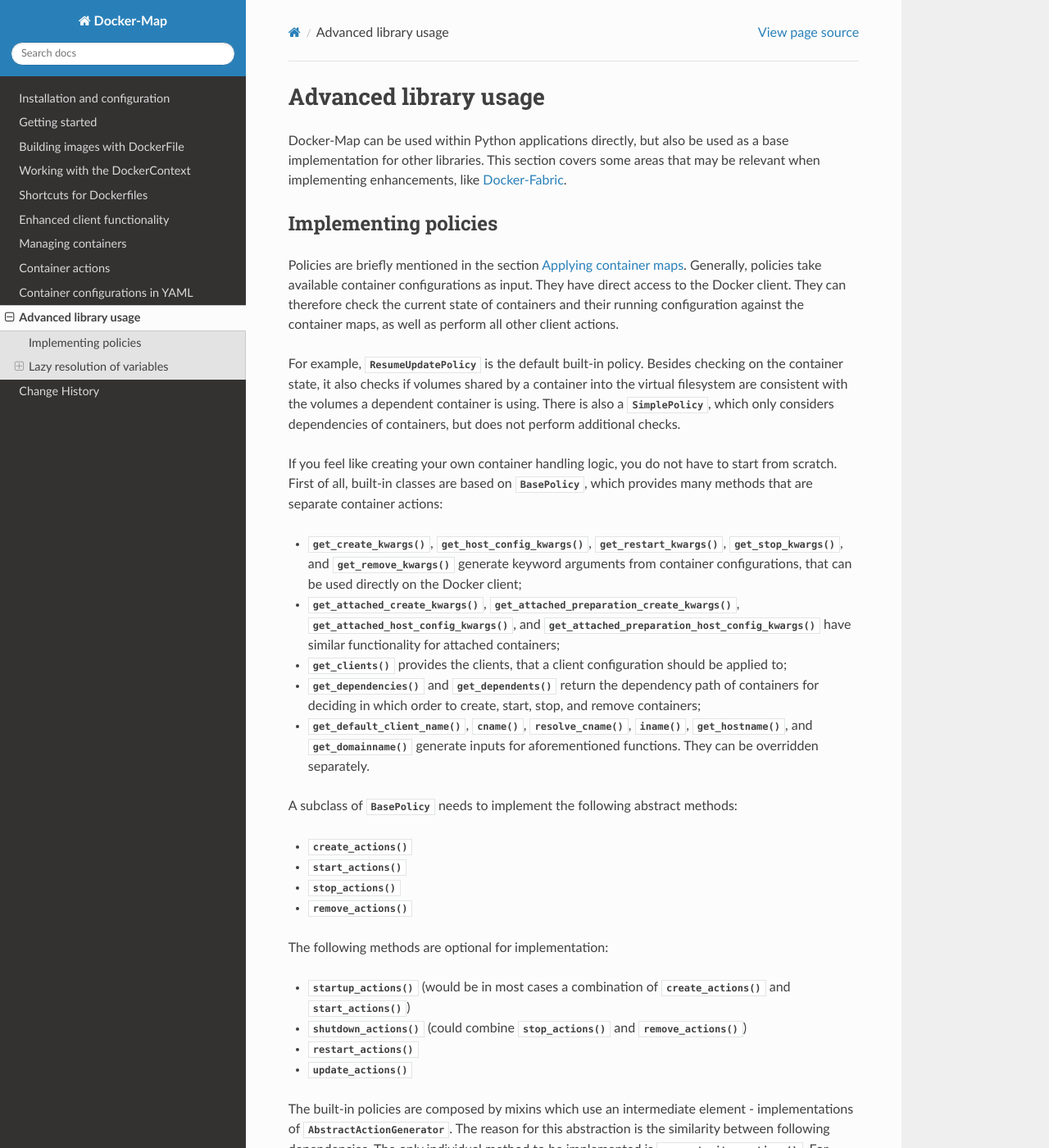
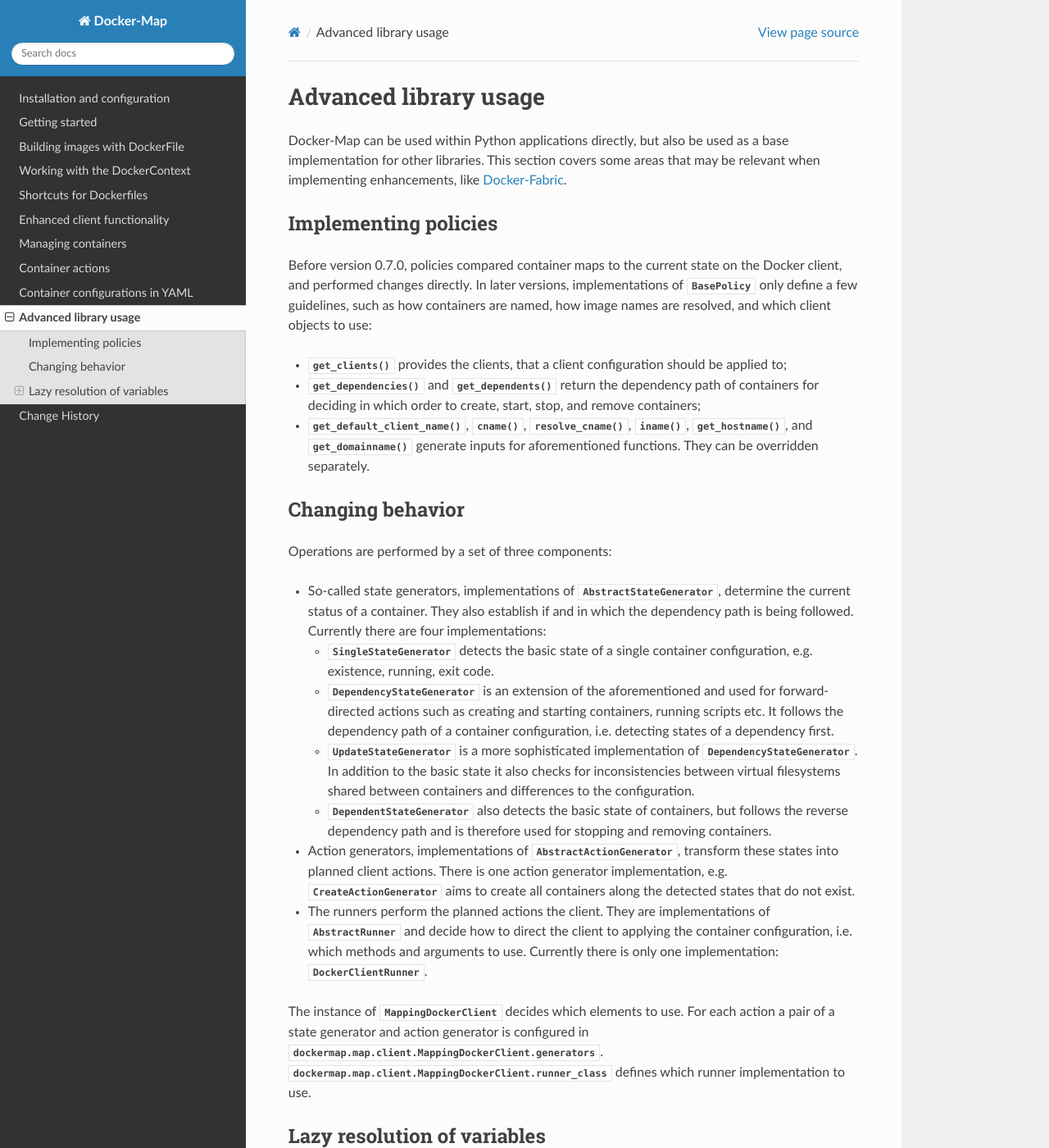
Before and after one commit to merll/docker-map, a Sphinx documentation site: the page built from docs/guide/containers/advanced.rst, in a window 1280 px wide and 1400 px high. Shown: the whole window at 82% size. Built offline with Sphinx 7.4.7 and the Read the Docs theme 2.0.0, drawn with Linux system fonts in a browser that asks for light colours; the version number could not be read and is left out; some of the changed text lies outside the part shown.

Commit message:
Updated docs.

```diff
--- a/docs/api/dockermap.map.rst
+++ b/docs/api/dockermap.map.rst
@@ -6,7 +6,10 @@ Subpackages
 
 .. toctree::
 
+    dockermap.map.action
     dockermap.map.policy
+    dockermap.map.runner
+    dockermap.map.state
 
 Submodules
 ----------
--- a/docs/changes.rst
+++ b/docs/changes.rst
@@ -2,6 +2,11 @@
 
 Change History
 ==============
+0.7.0b1
+-------
+* Refactoring of policy framework. The monolithic client action functions have been divided into separate
+  modules for improving maintainability and testing. This also makes it easier to add more functionality.
+
 0.6.5
 -----
 * Better support for IPv6 addresses. Added ``ipv6`` flag to port bindings and ``interfaces_ipv6`` property to client
--- a/docs/guide/containers/advanced.rst
+++ b/docs/guide/containers/advanced.rst
@@ -10,31 +10,10 @@ libraries. This section covers some areas that may be relevant when implementing
 
 Implementing policies
 ---------------------
-Policies are briefly mentioned in the section :ref:`applying_maps`. Generally, policies take available
-container configurations as input. They have direct access to the Docker client. They can therefore check the current
-state of containers and their running configuration against the container maps, as well as perform all other client
-actions.
+Before version 0.7.0, policies compared container maps to the current state on the Docker client, and performed changes
+directly. In later versions, implementations of :class:`~dockermap.map.policy.base.BasePolicy` only define a few
+guidelines, such as how containers are named, how image names are resolved, and which client objects to use:
 
-For example, :class:`~dockermap.map.policy.resume.ResumeUpdatePolicy` is the default built-in policy. Besides checking
-on the container state, it also checks if volumes shared by a container into the virtual filesystem are consistent
-with the volumes a dependent container is using. There is also a :class:`~dockermap.map.policy.simple.SimplePolicy`,
-which only considers dependencies of containers, but does not perform additional checks.
-
-If you feel like creating your own container handling logic, you do not have to start from scratch. First of all,
-built-in classes are based on :class:`~dockermap.map.policy.base.BasePolicy`, which provides many methods that are
-separate container actions:
-
-* :meth:`~dockermap.map.policy.base.BasePolicy.get_create_kwargs`,
-  :meth:`~dockermap.map.policy.base.BasePolicy.get_host_config_kwargs`,
-  :meth:`~dockermap.map.policy.base.BasePolicy.get_restart_kwargs`,
-  :meth:`~dockermap.map.policy.base.BasePolicy.get_stop_kwargs`, and
-  :meth:`~dockermap.map.policy.base.BasePolicy.get_remove_kwargs` generate keyword arguments from container
-  configurations, that can be used directly on the Docker client;
-* :meth:`~dockermap.map.policy.base.BasePolicy.get_attached_create_kwargs`,
-  :meth:`~dockermap.map.policy.base.BasePolicy.get_attached_preparation_create_kwargs`,
-  :meth:`~dockermap.map.policy.base.BasePolicy.get_attached_host_config_kwargs`, and
-  :meth:`~dockermap.map.policy.base.BasePolicy.get_attached_preparation_host_config_kwargs` have similar functionality
-  for attached containers;
 * :meth:`~dockermap.map.policy.base.BasePolicy.get_clients` provides the clients, that a client configuration should be
   applied to;
 * :meth:`~dockermap.map.policy.base.BasePolicy.get_dependencies` and
@@ -48,39 +27,38 @@ separate container actions:
   :meth:`~dockermap.map.policy.base.BasePolicy.get_domainname` generate inputs for aforementioned functions. They can
   be overridden separately.
 
-A subclass of :class:`~dockermap.map.policy.base.BasePolicy` needs to implement the following abstract methods:
+Changing behavior
+-----------------
+Operations are performed by a set of three components:
 
-* :meth:`~dockermap.map.policy.base.BasePolicy.create_actions`
-* :meth:`~dockermap.map.policy.base.BasePolicy.start_actions`
-* :meth:`~dockermap.map.policy.base.BasePolicy.stop_actions`
-* :meth:`~dockermap.map.policy.base.BasePolicy.remove_actions`
+* So-called state generators, implementations of :class:`~dockermap.map.state.base.AbstractStateGenerator`, determine
+  the current status of a container. They also establish if and in which the dependency path is being followed.
+  Currently there are four implementations:
 
-The following methods are optional for implementation:
+  * :class:`~dockermap.map.state.base.SingleStateGenerator` detects the basic state of a single container configuration,
+    e.g. existence, running, exit code.
+  * :class:`~dockermap.map.state.base.DependencyStateGenerator` is an extension of the aforementioned and used for
+    forward-directed actions such as creating and starting containers, running scripts etc. It follows the dependency
+    path of a container configuration, i.e. detecting states of a dependency first.
+  * :class:`~dockermap.map.state.update.UpdateStateGenerator` is a more sophisticated implementation of
+    :class:`~dockermap.map.state.base.DependencyStateGenerator`. In addition to the basic state it also checks for
+    inconsistencies between virtual filesystems shared between containers and differences to the configuration.
+  * :class:`~dockermap.map.state.base.DependentStateGenerator` also detects the basic state of containers, but follows
+    the reverse dependency path and is therefore used for stopping and removing containers.
 
-* :meth:`~dockermap.map.policy.base.BasePolicy.startup_actions` (would be in most cases a combination of
-  :meth:`~dockermap.map.policy.base.BasePolicy.create_actions` and
-  :meth:`~dockermap.map.policy.base.BasePolicy.start_actions`)
-* :meth:`~dockermap.map.policy.base.BasePolicy.shutdown_actions` (could combine
-  :meth:`~dockermap.map.policy.base.BasePolicy.stop_actions` and
-  :meth:`~dockermap.map.policy.base.BasePolicy.remove_actions`)
-* :meth:`~dockermap.map.policy.base.BasePolicy.restart_actions`
-* :meth:`~dockermap.map.policy.base.BasePolicy.update_actions`
+* Action generators, implementations of :class:`~dockermap.map.action.base.AbstractActionGenerator`, transform these
+  states into planned client actions. There is one action generator implementation, e.g.
+  :class:`~dockermap.map.action.simple.CreateActionGenerator` aims to create all containers along the detected states
+  that do not exist.
+* The runners perform the planned actions the client. They are implementations of
+  :class:`~dockermap.map.runner.AbstractRunner` and decide how to direct the client to applying the container
+  configuration, i.e. which methods and arguments to use. Currently there is only one implementation:
+  :class:`~dockermap.map.runner.base.DockerClientRunner`.
 
-The built-in policies are composed by mixins which use an intermediate element - implementations of
-:class:`~dockermap.map.policy.base.AbstractActionGenerator`. The reason for this abstraction is the similarity between
-following dependencies. The only individual method to be implemented is
-:meth:`~dockermap.map.policy.base.AbstractActionGenerator.generate_item_actions`.
-For :meth:`~dockermap.map.policy.base.AbstractActionGenerator.get_dependency_path`, one of the mixins
-:class:`dockermap.map.policy.base.ForwardActionGeneratorMixin` or
-:class:`dockermap.map.policy.base.ReverseActionGeneratorMixin` can be re-used. You may also want to just override
-specific actions and for the rest re-use the built-in mixins.
-
-Additionally, the :class:`~dockermap.map.policy.base.AttachedPreparationMixin` provides the method
-:meth:`~dockermap.map.policy.base.AttachedPreparationMixin.prepare_container` for adjusting permissions on attached
-volumes.
-
-For an implementation example, have a look at :class:`~dockermap.map.policy.simple.SimpleCreateMixin`, or the full
-policy, :class:`~dockermap.map.policy.simple.SimplePolicy`.
+The instance of :class:`~dockermap.map.client.MappingDockerClient` decides which elements to use. For each action a
+pair of a state generator and action generator is configured in
+:attr:`dockermap.map.client.MappingDockerClient.generators`.
+:attr:`dockermap.map.client.MappingDockerClient.runner_class` defines which runner implementation to use.
 
 .. _container_lazy:
 
```
Also changed, not shown: other parts of docs/guide/containers/advanced.rst (+1 -1 lines), docs/api/dockermap.map.action.rst (added, +62 -0 lines), docs/api/dockermap.map.policy.rst (+0 -32 lines), docs/api/dockermap.map.runner.rst (added, +62 -0 lines), docs/api/dockermap.map.state.rst (added, +30 -0 lines).
